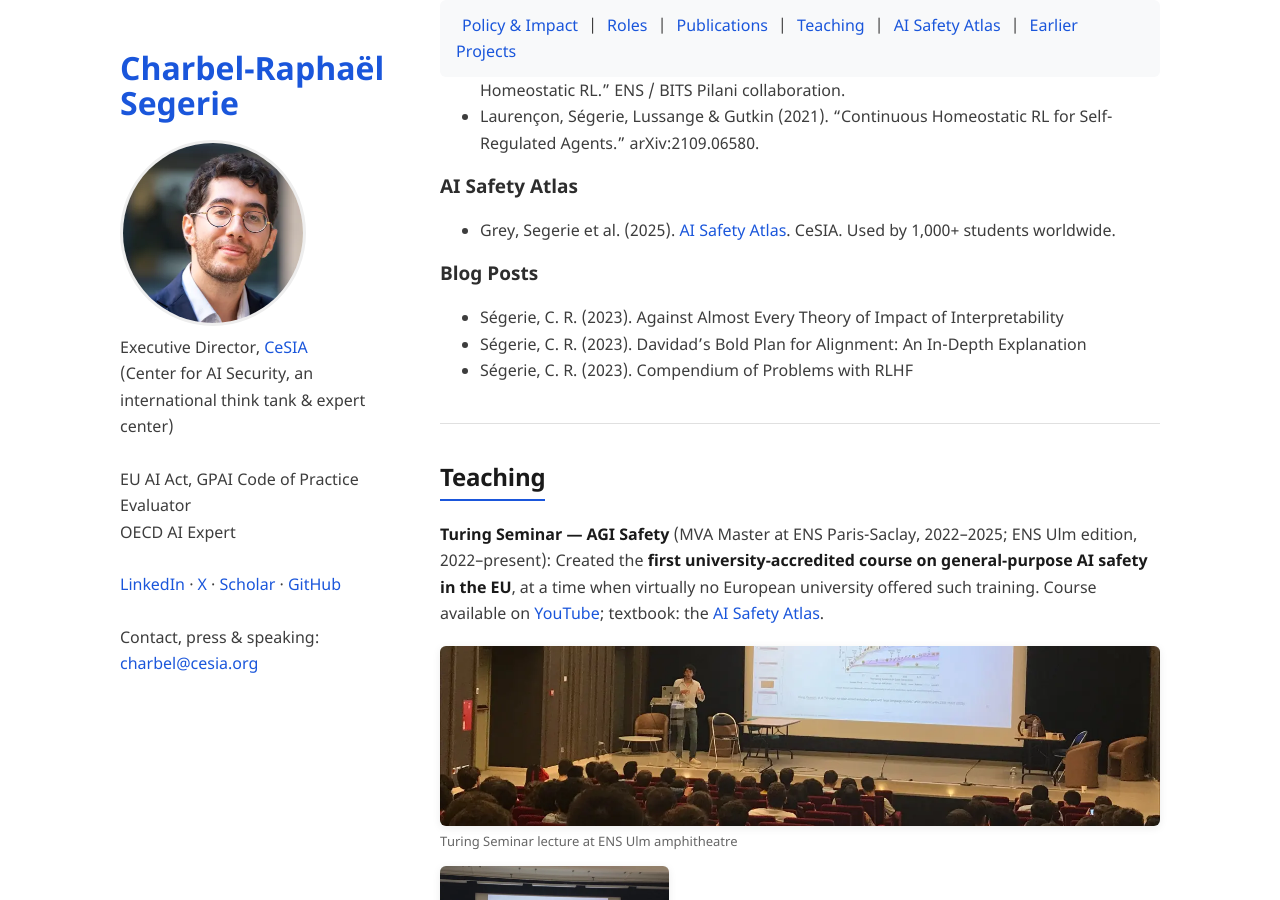
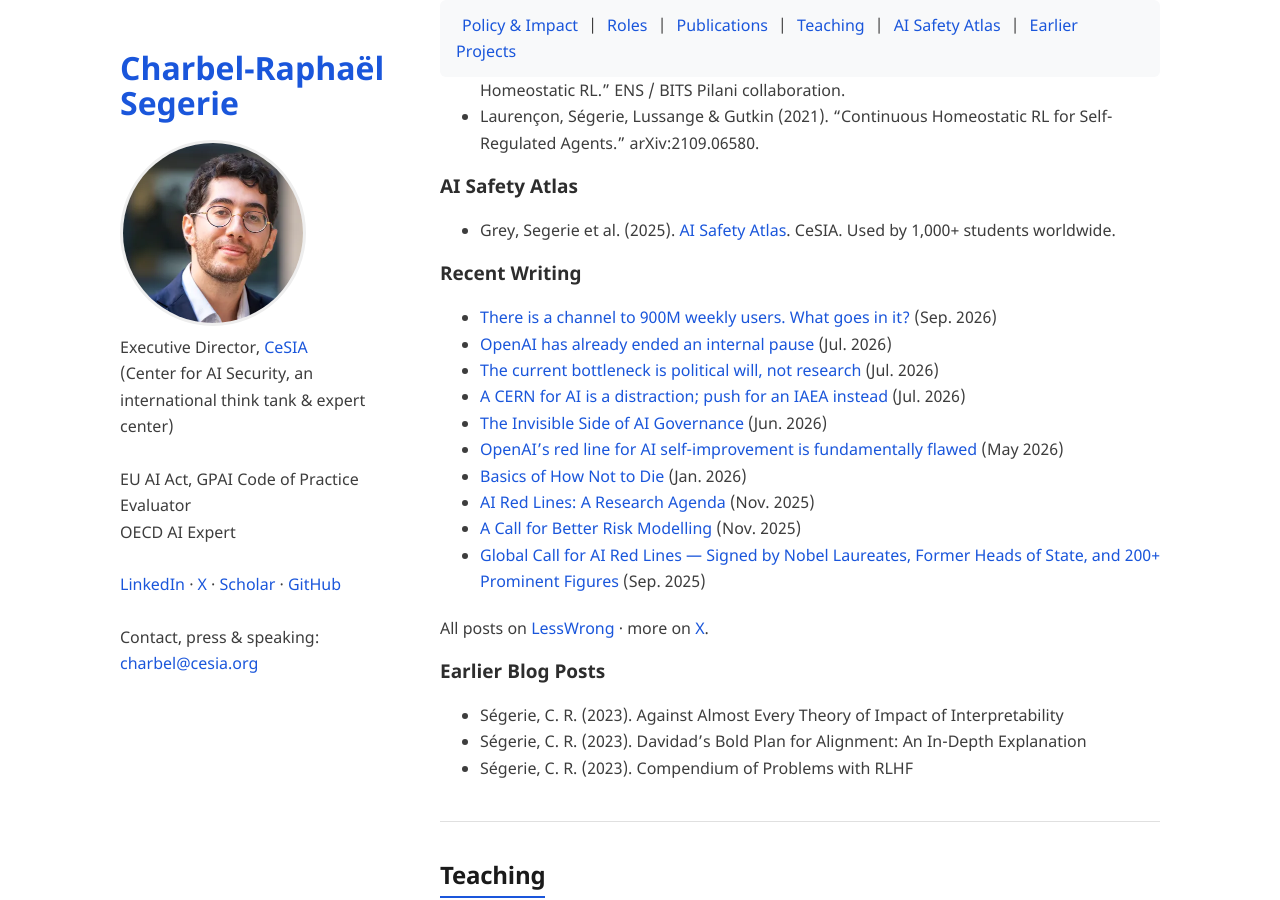
Before and after one commit to crsegerie/crsegerie.github.io, a Jekyll site: the page built from index.md, in a window 1280 px wide and 900 px high, scrolled down 3874 px. Built offline with Jekyll 4.4.1, drawn with Linux system fonts in a browser that asks for light colours; our own code applies the rules of GitHub Pages for plain Markdown files.

Commit message:
Add recent LessWrong writing
Co-Authored-By: Claude Opus 5.5 <noreply@anthropic.com>

```diff
--- a/index.md
+++ b/index.md
@@ -102,7 +102,22 @@ Featured or cited in **Le Monde**, **NBC**, **The Verge**, **Les Échos**. Appea
 
 - Grey, Segerie et al. (2025). [AI Safety Atlas](https://ai-safety-atlas.com/). CeSIA. Used by 1,000+ students worldwide.
 
-### Blog Posts
+### Recent Writing
+
+- [There is a channel to 900M weekly users. What goes in it?](https://www.lesswrong.com/posts/gJJ9YHzuBvwAXrthW/there-is-a-channel-to-900m-weekly-users-what-goes-in-it) (Sep. 2026)
+- [OpenAI has already ended an internal pause](https://www.lesswrong.com/posts/k3eKqKzq4Y7xnqEfZ/openai-has-already-ended-an-internal-pause) (Jul. 2026)
+- [The current bottleneck is political will, not research](https://www.lesswrong.com/posts/EexsebbYhbe2gXkPP/the-current-bottleneck-is-political-will-not-research) (Jul. 2026)
+- [A CERN for AI is a distraction; push for an IAEA instead](https://www.lesswrong.com/posts/fPLCiCKjNiWhYD2mb/a-cern-for-ai-is-a-distraction-push-for-an-iaea-instead) (Jul. 2026)
+- [The Invisible Side of AI Governance](https://www.lesswrong.com/posts/AWKkDLDnShemNCSzZ/the-invisible-side-of-ai-governance) (Jun. 2026)
+- [OpenAI's red line for AI self-improvement is fundamentally flawed](https://www.lesswrong.com/posts/6CYszKLnCagYyEiLM/openai-s-red-line-for-ai-self-improvement-is-fundamentally) (May 2026)
+- [Basics of How Not to Die](https://www.lesswrong.com/posts/dHFrKjgTC3zPfpodr/basics-of-how-not-to-die) (Jan. 2026)
+- [AI Red Lines: A Research Agenda](https://www.lesswrong.com/posts/YAuyGwFAEyqWqgZGx/ai-red-lines-a-research-agenda) (Nov. 2025)
+- [A Call for Better Risk Modelling](https://www.lesswrong.com/posts/JrL2xpsPE6GbGWPbL/a-call-for-better-risk-modelling) (Nov. 2025)
+- [Global Call for AI Red Lines — Signed by Nobel Laureates, Former Heads of State, and 200+ Prominent Figures](https://www.lesswrong.com/posts/vKA2BgpESFZSHaQnT/global-call-for-ai-red-lines-signed-by-nobel-laureates) (Sep. 2025)
+
+All posts on [LessWrong](https://www.lesswrong.com/users/charbel-raphael) · more on [X](https://x.com/CRSegerie).
+
+### Earlier Blog Posts
 
 - Ségerie, C. R. (2023). Against Almost Every Theory of Impact of Interpretability
 - Ségerie, C. R. (2023). Davidad's Bold Plan for Alignment: An In-Depth Explanation
```
